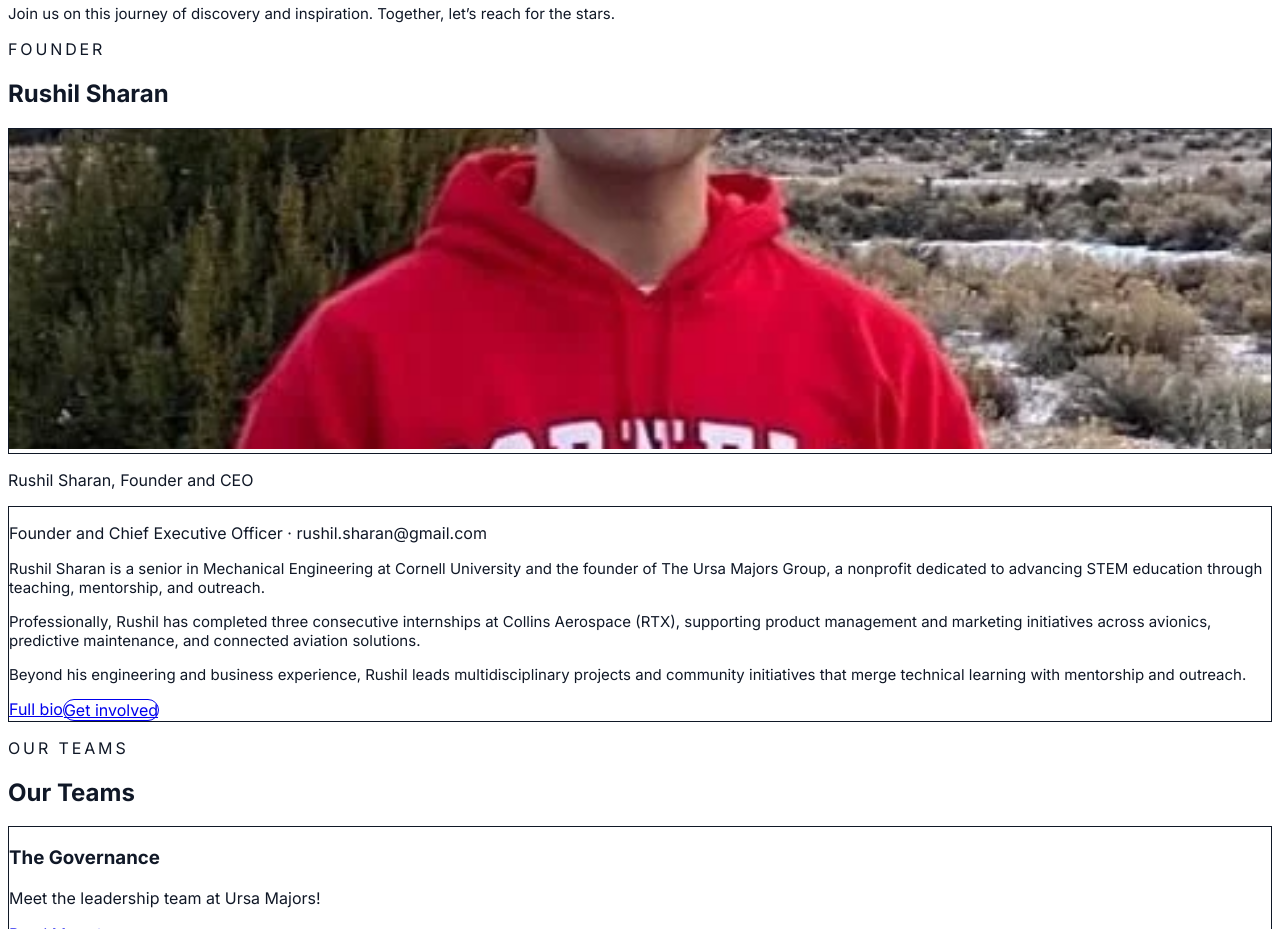
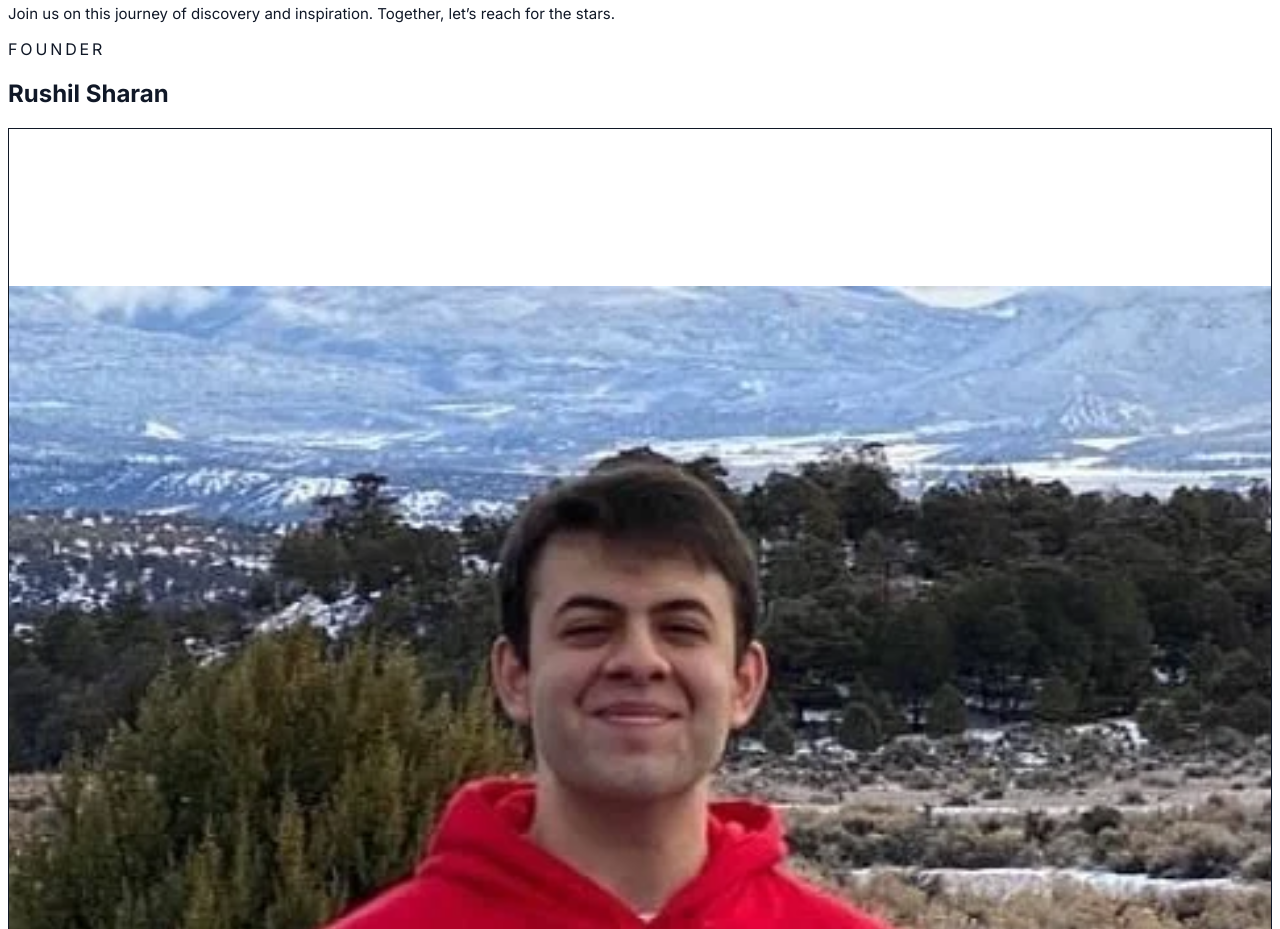
Before and after one commit to akashiyer2022-netizen/akashiyer2022-netizen.github.io, a React (Vite) app: page /#/about-us in a window 1280 px wide. Shown: the part 900-1829 px from the top of the page. Built offline with nearby package versions, Linux system fonts and the light colour scheme.

Commit message:
Update About.jsx

```diff
--- a/src/pages/About.jsx
+++ b/src/pages/About.jsx
@@ -135,7 +135,7 @@ export default function About() {
               <img
                 src={rushilImg}
                 alt="Rushil Sharan"
-                className="w-full h-[320px] object-cover"
+                className="w-full aspect-[4/5] object-contain bg-ink-900/5"
               />
             </div>
             <p className="mt-3 text-sm text-muted">
```
